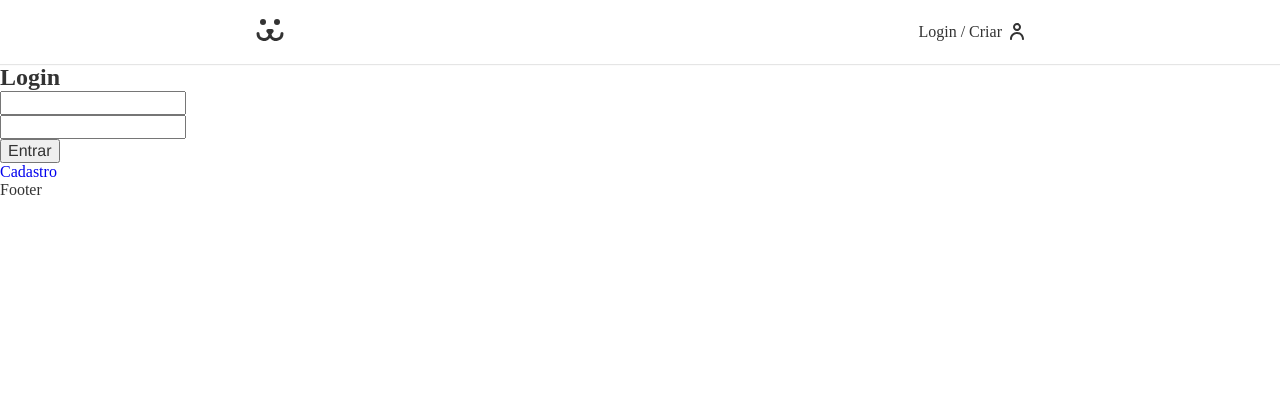
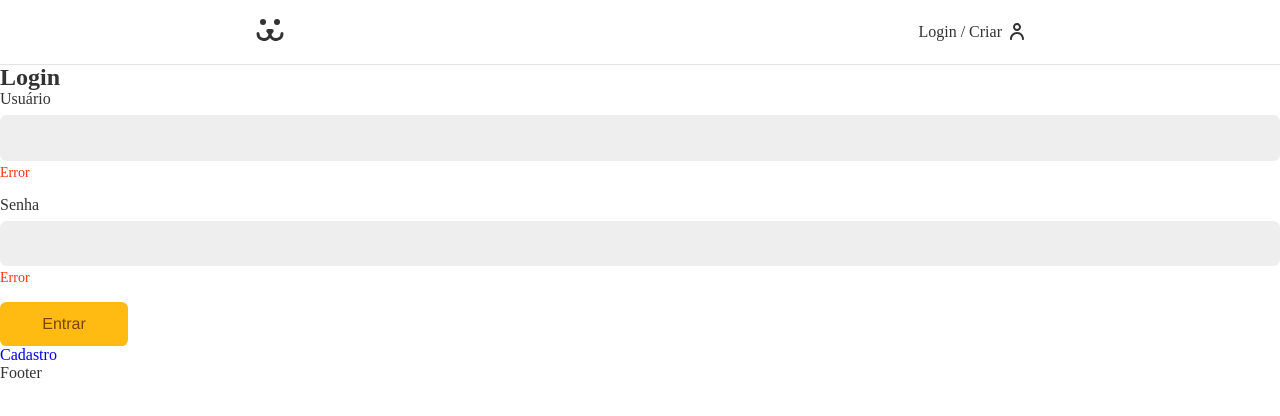
Before and after one commit to Emilio133752/projetoDogs, a React (Vite) app: page /login in a window 1280 px wide. Shown: the top 416 px of the page. Built offline with nearby package versions, Linux system fonts and the light colour scheme.

Commit message:
criando componentes de botoes

```diff
--- /dev/null
+++ b/src/Components/Forms/Button.jsx
@@ -0,0 +1,9 @@
+import React from 'react'
+import styles from './Button.module.css'
+const Button = ({children, ...props}) => {
+  return (
+    <button {...props} className={styles.button}>{children}</button>
+  )
+}
+
+export default Button
--- /dev/null
+++ b/src/Components/Forms/Button.module.css
@@ -0,0 +1,25 @@
+.button{
+    font-size: 1rem;
+    font-family: var(--type-first);
+    cursor: pointer;
+    border: none;
+    border-radius: .4rem;
+    background: #fb1;
+    color: #764701;
+    min-width: 8rem;
+    padding: 0.8rem 1.2rem;
+    box-sizing: border-box;
+    transition: .1s;
+}
+
+.button:hover,
+.button:focus{
+    outline: none;
+    box-shadow: 0 0 0 3px #fea, 0 0 0 4px #fb1;
+
+}
+
+.button:disabled{
+    opacity: 0.5;
+    cursor: wait;
+}
--- /dev/null
+++ b/src/Components/Forms/Input.jsx
@@ -0,0 +1,16 @@
+import React from 'react'
+import styles from './Input.module.css'
+
+const Input = ({label, type, name }) => {
+  return (
+    <div className={styles.wrapper}>
+      <label htmlFor={name} className={styles.label}>
+        {label}
+      </label>
+        <input id={name} name={name} className={styles.input} type={type} />
+        <p className={styles.error}>Error</p>
+    </div>
+  )
+}
+
+export default Input
--- /dev/null
+++ b/src/Components/Forms/Input.module.css
@@ -0,0 +1,35 @@
+.wrapper{
+    margin-bottom: 1rem;
+}
+
+.input{
+    border: 1px solid #eee;
+    display: block;
+    width: 100%;
+    font-size: 1rem;
+    padding: 0.8rem;
+    border-radius: 0.4rem;
+    background-color: #eee;
+    transition: 0.2s;
+}
+
+.input:focus,
+.input:hover{
+    outline: none;
+    border-color: #fb1;
+    background: white;
+    box-shadow:  0 0 0 3px #fea;
+}
+
+.label{
+    display: block;
+    font-size: 1rem;
+    line-height: 1;
+    padding-bottom: 0.5rem;
+}
+
+.error{
+    color: #f31;
+    font-size: 0.875rem;
+    margin-top: .25rem;
+}
--- a/src/Components/Home.jsx
+++ b/src/Components/Home.jsx
@@ -1,5 +1,4 @@
 import React from 'react'
-import styles from './Home.module.css'
 
 const Home = () => {
   return (
--- a/src/Components/Login/LoginForm.jsx
+++ b/src/Components/Login/LoginForm.jsx
@@ -1,5 +1,7 @@
 import React from 'react'
 import { Link } from 'react-router-dom'
+import Input from '../Forms/Input'
+import Button from '../Forms/Button'
 
 const LoginForm = () => {
   const [username, setUsername] = React.useState("")
@@ -24,15 +26,9 @@ const LoginForm = () => {
     <section>
       <h1>Login</h1>
       <form action="" onSubmit={handleSubmit}>
-          <input type="text"
-            value={username}
-            onChange={(target) => setUsername(target.value)}
-          />
-          <input type="password"
-            value={password}
-            onChange={(target) => setPassword(target.value)}
-          />
-          <button>Entrar</button>
+          <Input label="Usuário" type="text" name="username"/>
+          <Input label="Senha" type="password" name="password"/>
+          <Button>Entrar</Button>
       </form>
       <Link to="/login/criar">Cadastro</Link>
     </section>
```
Also changed, not shown: src/Components/Home.module.css (deleted).
